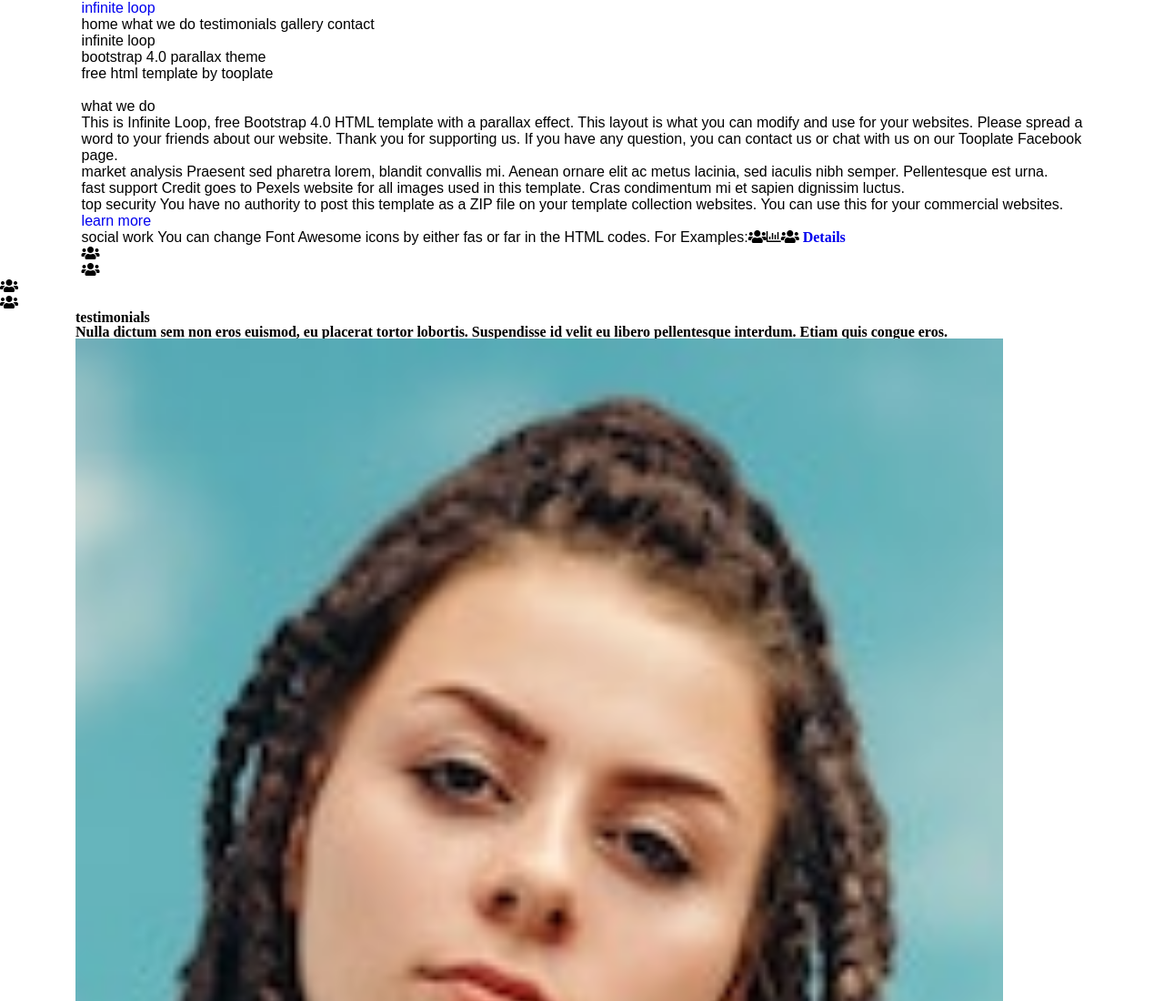
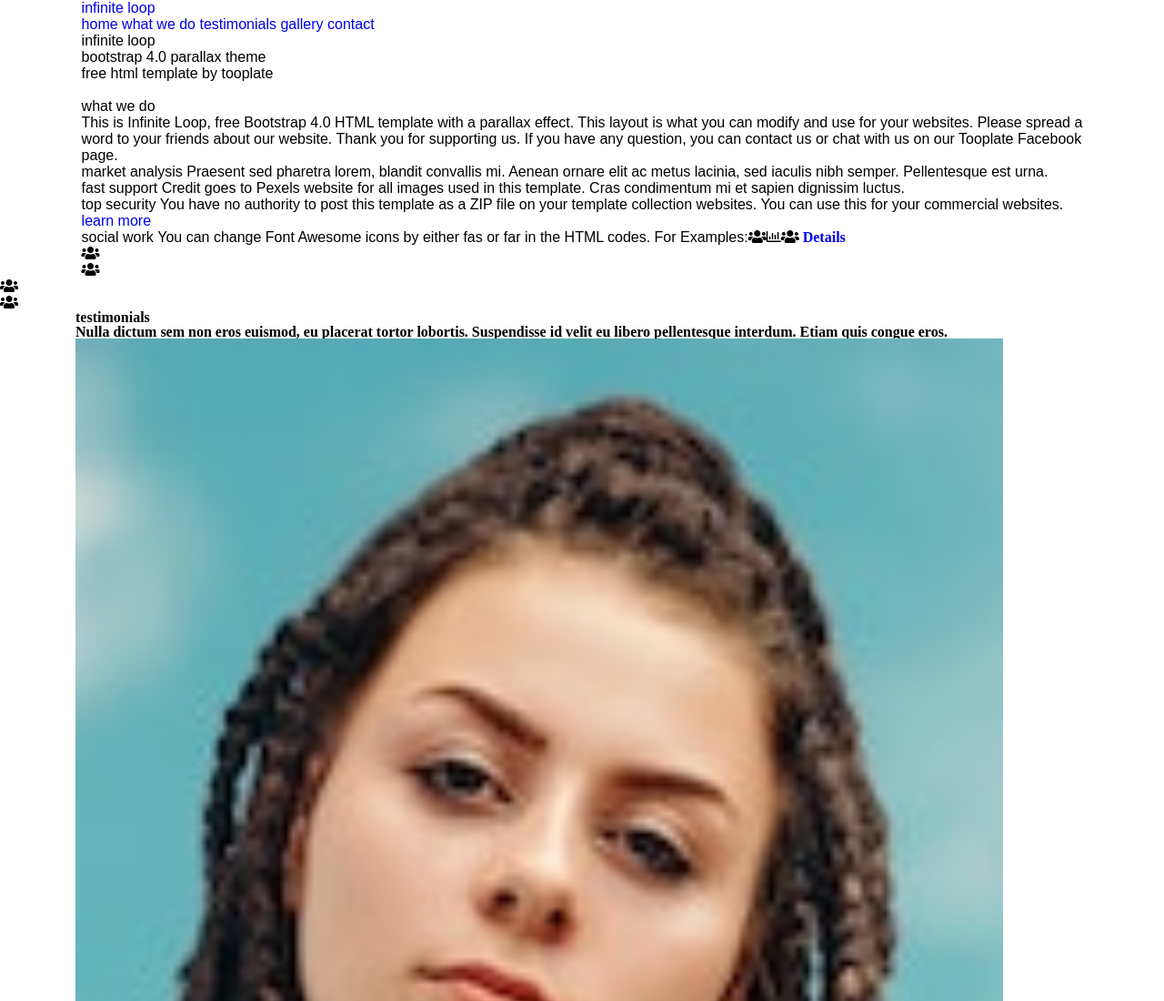
Before and after one commit to rubymaxioned/Infinite-loop, a plain HTML site: page index.html in a window 1280 px wide. Shown: the top 1100 px of the page at 91% size. Drawn offline with Linux system fonts and the light colour scheme.

Commit message:
correcte attribute mistake

```diff
--- a/index.html
+++ b/index.html
@@ -21,11 +21,11 @@
           <h1><a href="#FIXME">infinite loop</a></h1>
           <nav>
             <ul>
-              <li><a href="#FIXME"></a>home</li>
-              <li><a href="#FIXME"></a>what we do</li>
-              <li><a href="#FIXME"></a>testimonials</li>
-              <li><a href="#FIXME"></a>gallery</li>
-              <li><a href="#FIXME"></a>contact</li>
+              <li><a href="#FIXME">home</a></li>
+              <li><a href="#FIXME">what we do</a></li>
+              <li><a href="#FIXME">testimonials</a></li>
+              <li><a href="#FIXME">gallery</a></li>
+              <li><a href="#FIXME">contact</a></li>
             </ul>
           </nav>
         </div>
```
